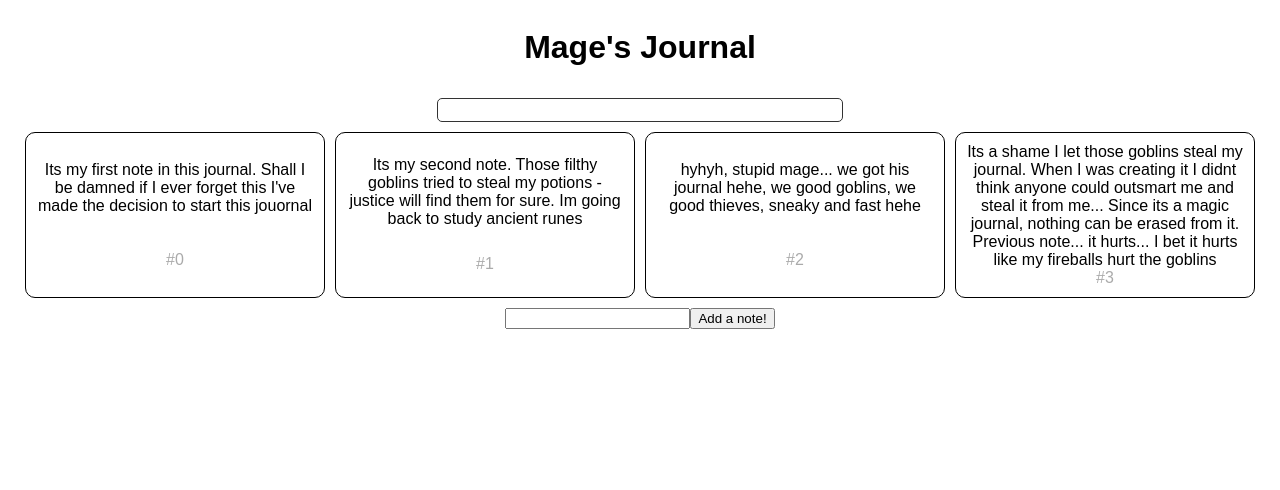
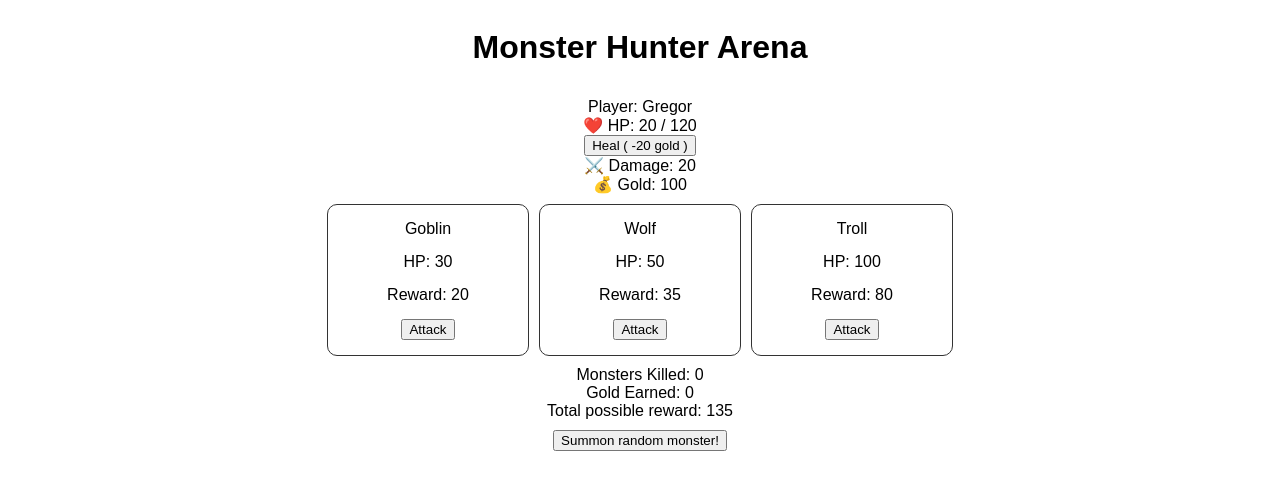
Before and after one commit to gCode2/react-basics, a React (Vite) app: page / in a window 1280 px wide. Shown: the top 490 px of the page. Built offline with nearby package versions, Linux system fonts and the light colour scheme.

Commit message:
feat: add player hp regeneration and combat damage

```diff
--- a/src/App.tsx
+++ b/src/App.tsx
@@ -3,77 +3,22 @@ import { useEffect, useState } from 'react'
 // import SecondReminder from './components/SecondReminder.tsx';
 // import ThirdReminder from './components/ThirdReminder.tsx';
 // import FourthReminder from './components/FourthReminder.tsx';
-// import FifthReminder from './components/FifthReminder'
+import FifthReminder from './components/FifthReminder'
+// import MagesJournal from './components/MagesJournal'
 import './App.css'
-import NotesList from './components/MagesJournal/NotesList/NotesList'
-import JournalSummary from './components/MagesJournal/JournalSummary/JournalSummary'
-import AddNoteForm from './components/MagesJournal/AddNoteForm/AddNoteForm'
-import SearchBar from './components/MagesJournal/SearchBar/SearchBar'
+
 
 function App() {
-
-  const [notes, setNotes] = useState(localStorage.getItem("notes") ? JSON.parse(localStorage.getItem("notes")) : [{
-    id: 0,
-    content: "Its my first note in this journal. Shall I be damned if I ever forget this I've made the decision to start this jouornal"
-  },
-  {
-    id: 1,
-    content: "Its my second note. Those filthy goblins tried to steal my potions - justice will find them for sure. Im going back to study ancient runes"
-  },
-  {
-    id: 2,
-    content: "hyhyh, stupid mage... we got his journal hehe, we good goblins, we good thieves, sneaky and fast hehe"
-  },
-  {
-    id: 3,
-    content: "Its a shame I let those goblins steal my journal. When I was creating it I didnt think anyone could outsmart me and steal it from me... Since its a magic journal, nothing can be erased from it. Previous note... it hurts... I bet it hurts like my fireballs hurt the goblins"
-  }
-])
-
-  const [searchText, setSearchText] = useState("");
-
-
-  useEffect(()=>{
-      localStorage.setItem("notes", JSON.stringify(notes));
-  },[notes])
-
-
-  function addNoteHandler(noteToAdd){
-    setNotes([...notes, {id: Math.floor(Math.random()*1000+1), content: noteToAdd}]);
-
-  }
-
-
-  function searchNotes(str){
-    setSearchText(str);
-  }
   return(
     <>
-      <div className="app">
-        <div className="">
-          <h1>
-            Mage's Journal
-          </h1>
-        </div>
-        <div>
-          <SearchBar searchNoteHandler={searchNotes} searchText={searchText}/>
-        </div>
-        <div>
-           <NotesList notes={searchText === "" ? notes : notes.filter(note=>note.content.includes(searchText))}/>
-        </div>
-        <div>
-          <AddNoteForm addNote={addNoteHandler}/>
-        </div>
-         <div>
-            <JournalSummary/>
-         </div>
-      </div>
+    <FifthReminder/>
     </>
     // <FirstReminder/>
     // <SecondReminder/>
     // <ThirdReminder/>
     // <FourthReminder/>
     // <FifthReminder/>
+    // <MagesJournal/>
   )
 }
 
--- a/src/components/FifthReminder.tsx
+++ b/src/components/FifthReminder.tsx
@@ -1,4 +1,4 @@
-import { useState } from 'react'
+import { useState, useEffect } from 'react'
 // import FirstReminder from './components/FirstReminder.tsx';
 // import SecondReminder from './components/SecondReminder.tsx';
 // import ThirdReminder from './components/ThirdReminder.tsx';
@@ -8,7 +8,7 @@ import MonsterArena from './FifthReminder/MonsterArena/MonsterArena';
 import GameSummary from './FifthReminder/GameSummary/GameSummary';
 
 function FifthReminder() {
-  const [player,setPlayer] = useState({
+  const [player, setPlayer] = useState({
     name: "Gregor",
     hp: 10,
     maxHP: 120,
@@ -20,6 +20,19 @@ function FifthReminder() {
     { id: 2, name: "Wolf", hp: 50, reward: 35 },
     { id: 3, name: "Troll", hp: 100, reward: 80 }
   ]);
+
+  useEffect(()=>{
+    const intervalId = setInterval(()=>regenHealth(),1000);
+    return ()=>{
+      clearInterval(intervalId);
+    }
+  }, [])
+  function regenHealth(){
+      setPlayer(prev=>({...prev, hp: (prev.hp+2 >= prev.maxHP) ? prev.maxHP : prev.hp +2}))
+  }
+  function damagePlayer(dmg){
+      setPlayer(prev=>({...prev, hp: prev.hp-dmg}))
+  }
 
   const monsterTypes = [
     { name: "Goblin", hp: 30, reward: 20 },
@@ -34,7 +47,7 @@ function FifthReminder() {
 
   function handleAttackMonster(monsterToAttack){
     let defeated = false;
-
+    damagePlayer(Math.floor(Math.random()*10+1))
     const updatedMonsters = monsters.map(monster=>{
       if(monster.id !== monsterToAttack.id){
         return monster;
@@ -79,11 +92,11 @@ function FifthReminder() {
       console.log("not enough gold");
       return
     }
-    setPlayer({...player, hp: (player.hp + 20) > player.maxHP ? player.maxHP : (player.hp + 20), gold: player.gold-20})
+    setPlayer(prev=>({...prev, hp: (prev.hp + 20) > prev.maxHP ? prev.maxHP : (prev.hp + 20), gold: prev.gold-20}))
   }
   function handleMonsterSummon(){
     let x = Math.floor(Math.random()*monsterTypes.length);
-    setMonsters([...monsters, {...monsterTypes[x], id: Math.floor(Math.random()*10000+1)}]);
+    setMonsters(prev=>([...prev, {...monsterTypes[x], id: Math.floor(Math.random()*10000+1)}]));
   }
   function calculateTotalPossibleRewards(){
     return monsters.reduce((acc, item)=>{
--- /dev/null
+++ b/src/components/MagesJournal.tsx
@@ -0,0 +1,69 @@
+import { useEffect, useState } from 'react'
+import NotesList from './MagesJournal/NotesList/NotesList'
+import JournalSummary from './MagesJournal/JournalSummary/JournalSummary'
+import AddNoteForm from './MagesJournal/AddNoteForm/AddNoteForm'
+import SearchBar from './MagesJournal/SearchBar/SearchBar'
+
+function MagesJournal() {
+
+  const [notes, setNotes] = useState(localStorage.getItem("notes") ? JSON.parse(localStorage.getItem("notes")) : [{
+    id: 0,
+    content: "Its my first note in this journal. Shall I be damned if I ever forget this I've made the decision to start this jouornal"
+  },
+  {
+    id: 1,
+    content: "Its my second note. Those filthy goblins tried to steal my potions - justice will find them for sure. Im going back to study ancient runes"
+  },
+  {
+    id: 2,
+    content: "hyhyh, stupid mage... we got his journal hehe, we good goblins, we good thieves, sneaky and fast hehe"
+  },
+  {
+    id: 3,
+    content: "Its a shame I let those goblins steal my journal. When I was creating it I didnt think anyone could outsmart me and steal it from me... Since its a magic journal, nothing can be erased from it. Previous note... it hurts... I bet it hurts like my fireballs hurt the goblins"
+  }
+])
+
+  const [searchText, setSearchText] = useState("");
+
+
+  useEffect(()=>{
+      localStorage.setItem("notes", JSON.stringify(notes));
+  },[notes])
+
+
+  function addNoteHandler(noteToAdd){
+    setNotes([...notes, {id: Math.floor(Math.random()*1000+1), content: noteToAdd}]);
+
+  }
+
+
+  function searchNotes(str){
+    setSearchText(str);
+  }
+  return(
+    <>
+      <div className="app">
+        <div className="">
+          <h1>
+            Mage's Journal
+          </h1>
+        </div>
+        <div>
+          <SearchBar searchNoteHandler={searchNotes} searchText={searchText}/>
+        </div>
+        <div>
+           <NotesList notes={searchText === "" ? notes : notes.filter(note=>note.content.includes(searchText))}/>
+        </div>
+        <div>
+          <AddNoteForm addNote={addNoteHandler}/>
+        </div>
+         <div>
+            <JournalSummary/>
+         </div>
+      </div>
+    </>
+  )
+}
+
+export default MagesJournal
```
